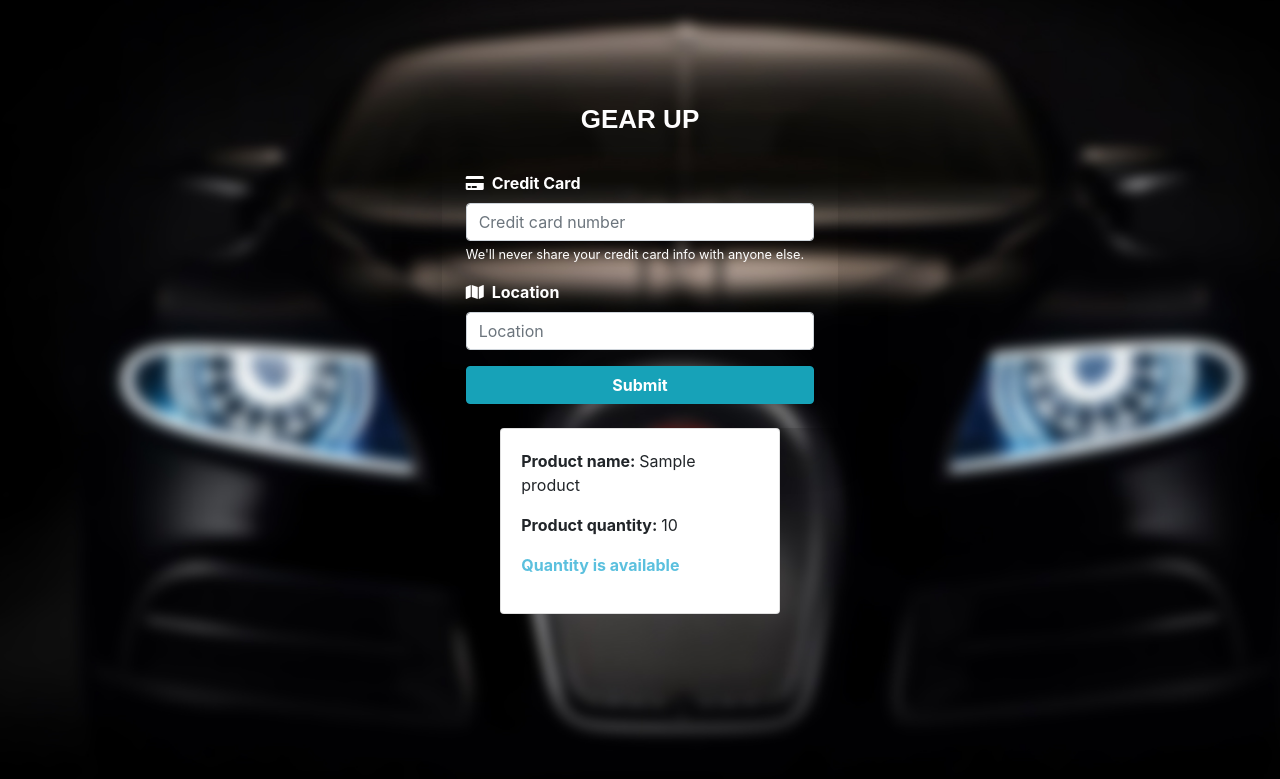
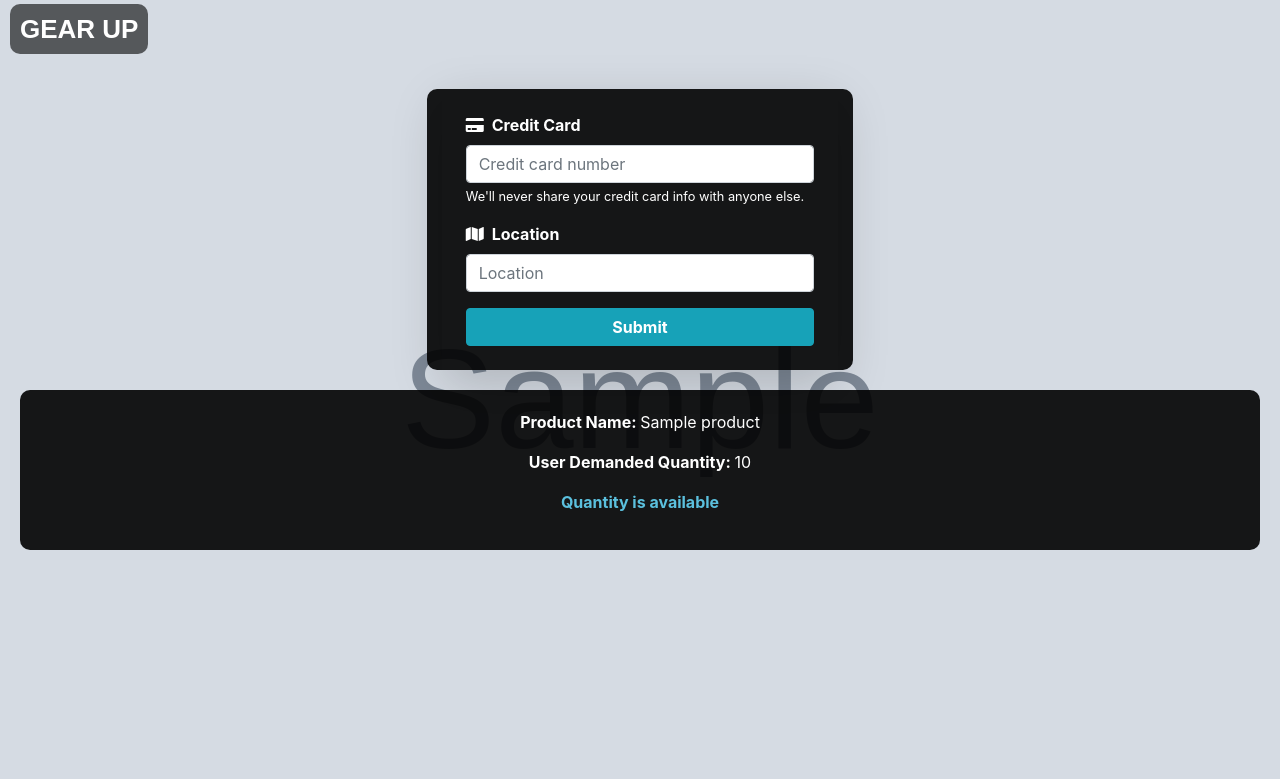
Before and after one commit to rafu01/cse370-project, a Django app: template showroom/templates/booking_page.html in a window 1280 px wide. Shown: the top 779 px of the page. Run offline with Django 3.2, Linux system fonts and the light colour scheme; the template is opened without the code that fills it: most values are stand-ins (such as "Sample title", 1, 10 or a date in 2020); grey boxes marked "Sample" are stand-in pictures; some libraries are stand-ins or nearby versions.

Commit message:
edited booking_page.html

```diff
--- a/showroom/templates/booking_page.html
+++ b/showroom/templates/booking_page.html
@@ -22,7 +22,7 @@
 
       /* If you add background image it will look like transparent form*/
        body {
-         background-image: url("{% static 'img/login-bg.jpg' %}");
+         background-image: url("{{product.image_url1}}");
          background-repeat: no-repeat;
          width: 100%;
          height: 100%;
@@ -34,12 +34,12 @@
    <title>Booking form</title>
 </head>
 <body>
-   <div class="row justify-content-center"style="padding-top:100px">
-      <a href="{% url 'index' %}" style="color: rgb(255, 255, 255);font-size: 26px;font-style: normal;font-weight: bold;font-family: Montserrat, sans-serif;text-align: center; text-decoration: none;">GEAR UP</a>
+   <div style="padding-left: 10px; padding-top: 10px;">
+      <a href="{% url 'index' %}" style="border-radius: 10px; background-color: rgb(0, 0, 0,0.6); padding:10px; color: white;font-size: 26px;font-style: normal;font-weight: bold;font-family: Montserrat, sans-serif;text-align: center; text-decoration: none;">GEAR UP</a>
    </div>
    <div class="container-fluid">
-      <div class="row justify-content-center" style="margin-top: 1vh;">
-         <div class="col-sm-6 col-md-4">
+      <div class="row justify-content-center" style="margin-top: 5vh;">
+         <div class="col-sm-6 col-md-4" style="background-color:rgb(0,0,0,0.9); border-radius:10px">
             <!-- Add bg-primary in form tag if want form background color-->
             <!--text-white if want text color white-->
             <form action="login" method="POST" class="shadow-lg p-4 text-white">
@@ -59,12 +59,10 @@
             </form>
          </div>
       </div>
-      <div class="row justify-content-center" >
-        <div class="card">
-        <div class="card-body col-md-10">
-            <div>
-                <p><b>Product name: </b>{{product.name}}</p>
-                <p><b>Product quantity: </b>{{qty}}</p>
+      <div class="row justify-content-center" style="text-align: center; padding:20px">
+         <div class="card-body col-md-12" style="background-color:rgb(0,0,0,0.9); border-radius:10px;color: white;">
+                <p><b>Product Name: </b>{{product.name}}</p>
+                <p><b>User Demanded Quantity: </b>{{qty}}</p>
                 {% if qty > product.quantity %}
                     <p class="font-weight-bold" style="color: #dc3545;">Quantity is greater than available quantity! <br> available quantity: {{product.quantity}}</p>
                {% elif 0 >= qty %}
@@ -72,8 +70,6 @@
                 {% else %}
                     <p class="font-weight-bold" style="color:#5bc0de;">Quantity is available</p>
                 {% endif %}
-            </div>
-        </div>
         </div>
       </div>
    </div>
```
